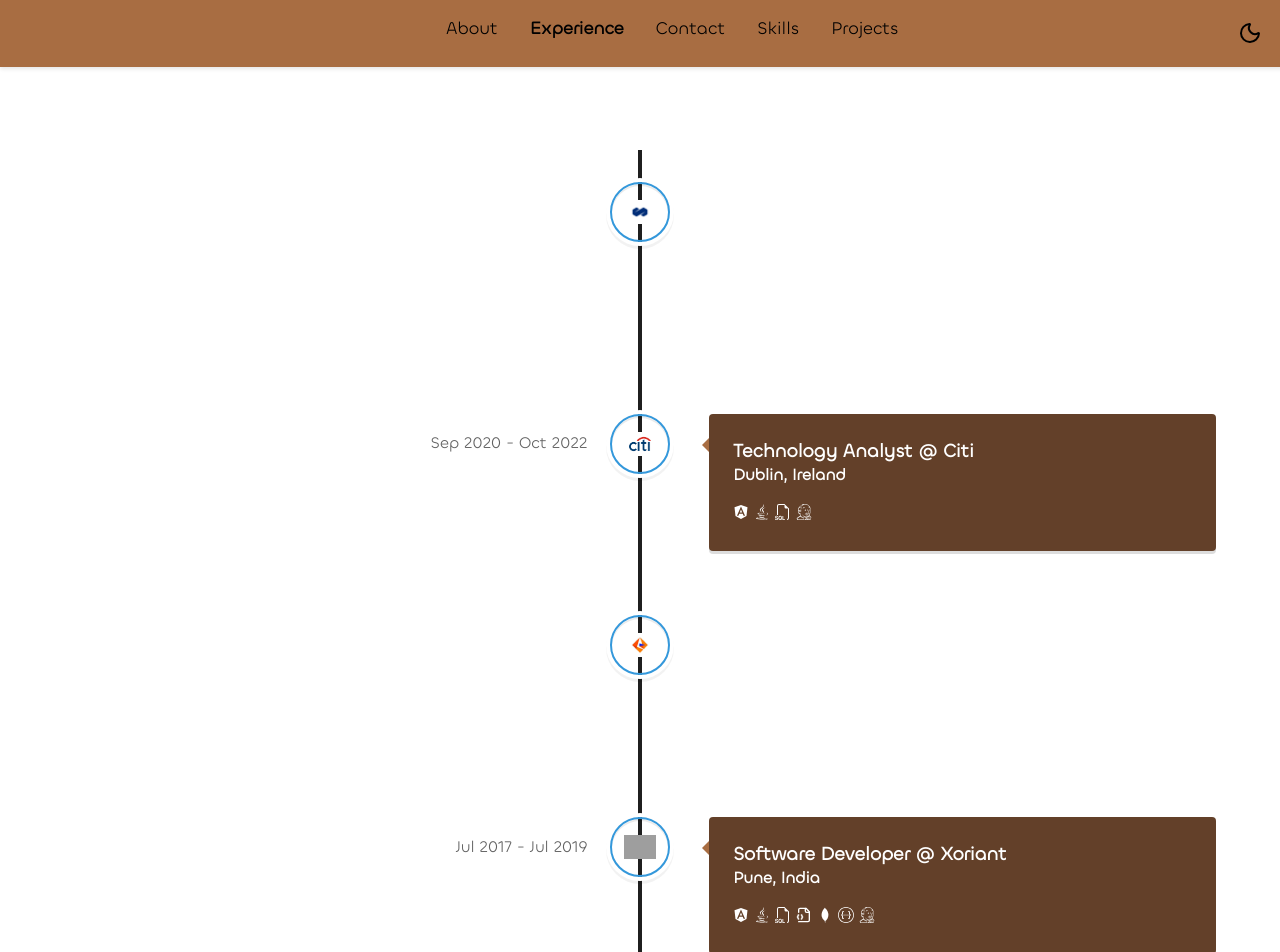
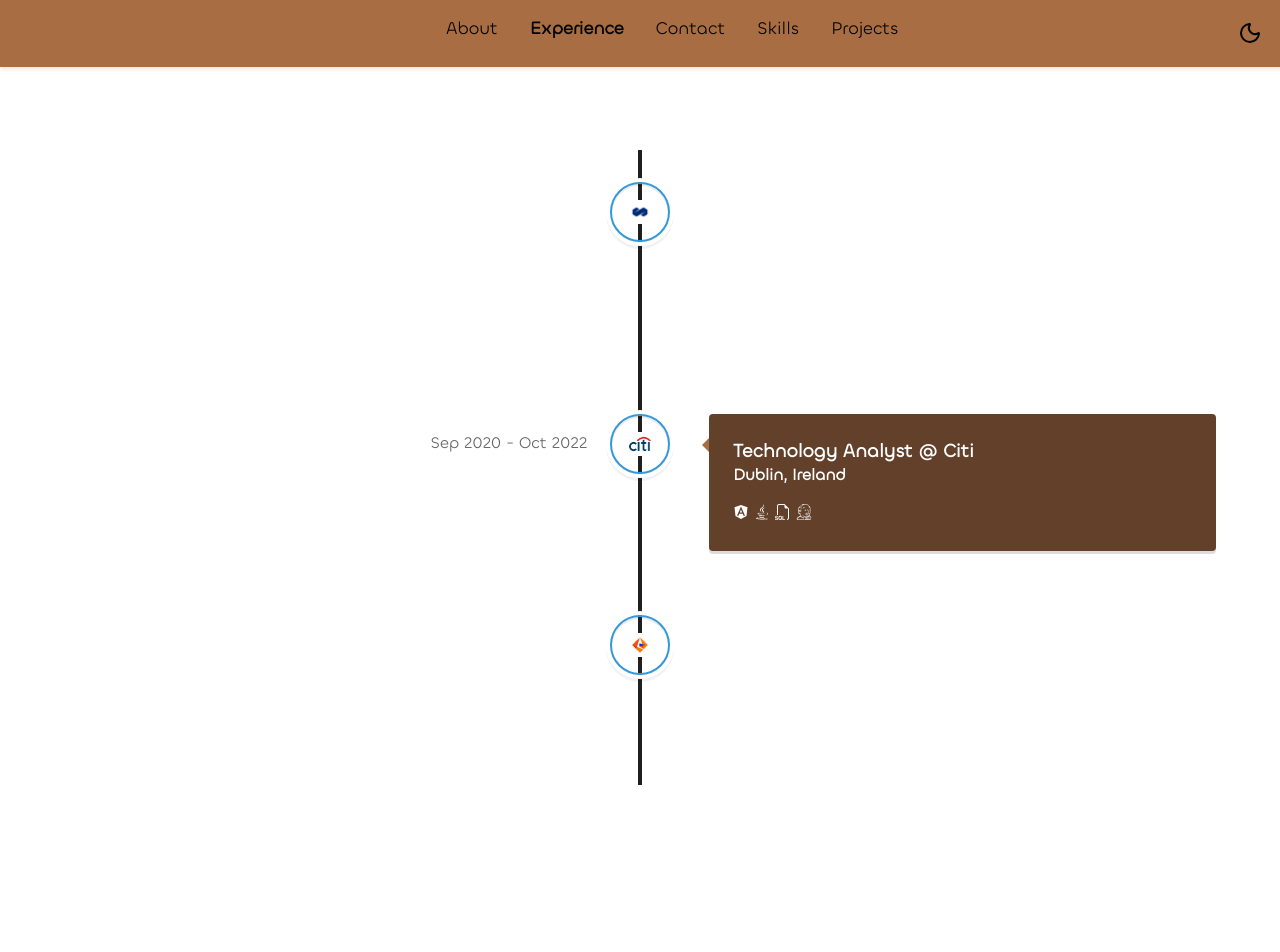
Before and after one commit to Rasika-Deodhar/my-portfolio, a React (Create React App) app: page /experience in a window 1280 px wide. Shown: the top 952 px of the page. After the commit the page ends 800 px from the top, so only its background shows below. Built offline with nearby package versions, Linux system fonts and the light colour scheme; grey boxes are pictures that could not be loaded.

Commit message:
changes on page

```diff
--- a/src/components/experience/experience.tsx
+++ b/src/components/experience/experience.tsx
@@ -102,31 +102,31 @@ const Experience: FC<experienceProps> = () => {
       description: "",
       icon: <img src="/media/informatica.png" alt="Citi Logo" />,
     },
-    {
-      date: 'Jul 2017 - Jul 2019',
-      title: 'Software Developer @ Xoriant',
-      location: 'Pune, India',
-      techStack: (
-        <>
-          <FaAngular style={techStackStyle} />
-          <FaJava style={techStackStyle} />
-          <BsFiletypeSql style={techStackStyle} />
-          <LuFileJson2 style={techStackStyle} />
-          <DiMongodb style={techStackStyle} />
-          <SiSwagger style={techStackStyle} />
-          <FaJenkins style={techStackStyle} />
-        </>
-      ),
-      description: '',
-      icon: (
-        <img
-          src='https://www.xoriant.com/sites/default/files/logo/Xoriant-Logo-Scroll.png'
-          width='190%'
-          height='auto'
-          alt='Xoriant Logo'
-        />
-      ),
-    },
+    // {
+    //   date: 'Jul 2017 - Jul 2019',
+    //   title: 'Software Developer @ Xoriant',
+    //   location: 'Pune, India',
+    //   techStack: (
+    //     <>
+    //       <FaAngular style={techStackStyle} />
+    //       <FaJava style={techStackStyle} />
+    //       <BsFiletypeSql style={techStackStyle} />
+    //       <LuFileJson2 style={techStackStyle} />
+    //       <DiMongodb style={techStackStyle} />
+    //       <SiSwagger style={techStackStyle} />
+    //       <FaJenkins style={techStackStyle} />
+    //     </>
+    //   ),
+    //   description: '',
+    //   icon: (
+    //     <img
+    //       src='https://www.xoriant.com/sites/default/files/logo/Xoriant-Logo-Scroll.png'
+    //       width='190%'
+    //       height='auto'
+    //       alt='Xoriant Logo'
+    //     />
+    //   ),
+    // },
   ];
 
   // Utility function to determine if a color is light or dark
--- a/src/components/themeToggle/themeToggle.css
+++ b/src/components/themeToggle/themeToggle.css
@@ -0,0 +1,3 @@
+#theme-toggle:hover {
+    color: white;
+}
--- a/src/components/themeToggle/themeToggle.tsx
+++ b/src/components/themeToggle/themeToggle.tsx
@@ -13,7 +13,8 @@ const ThemeToggle: FC = () => {
       }`}
       aria-label="Toggle theme"
     >
-      {isDark ? <Sun size={24} color="black"/> : <Moon size={24} color="black" />}
+      {/* TODO: On hover change the color of toggle */}
+      {isDark ? <Sun id="theme-toggle" size={24} color="black"/> : <Moon id="theme-toggle" size={24} color="black" />}
     </div>
   );
 };
```
